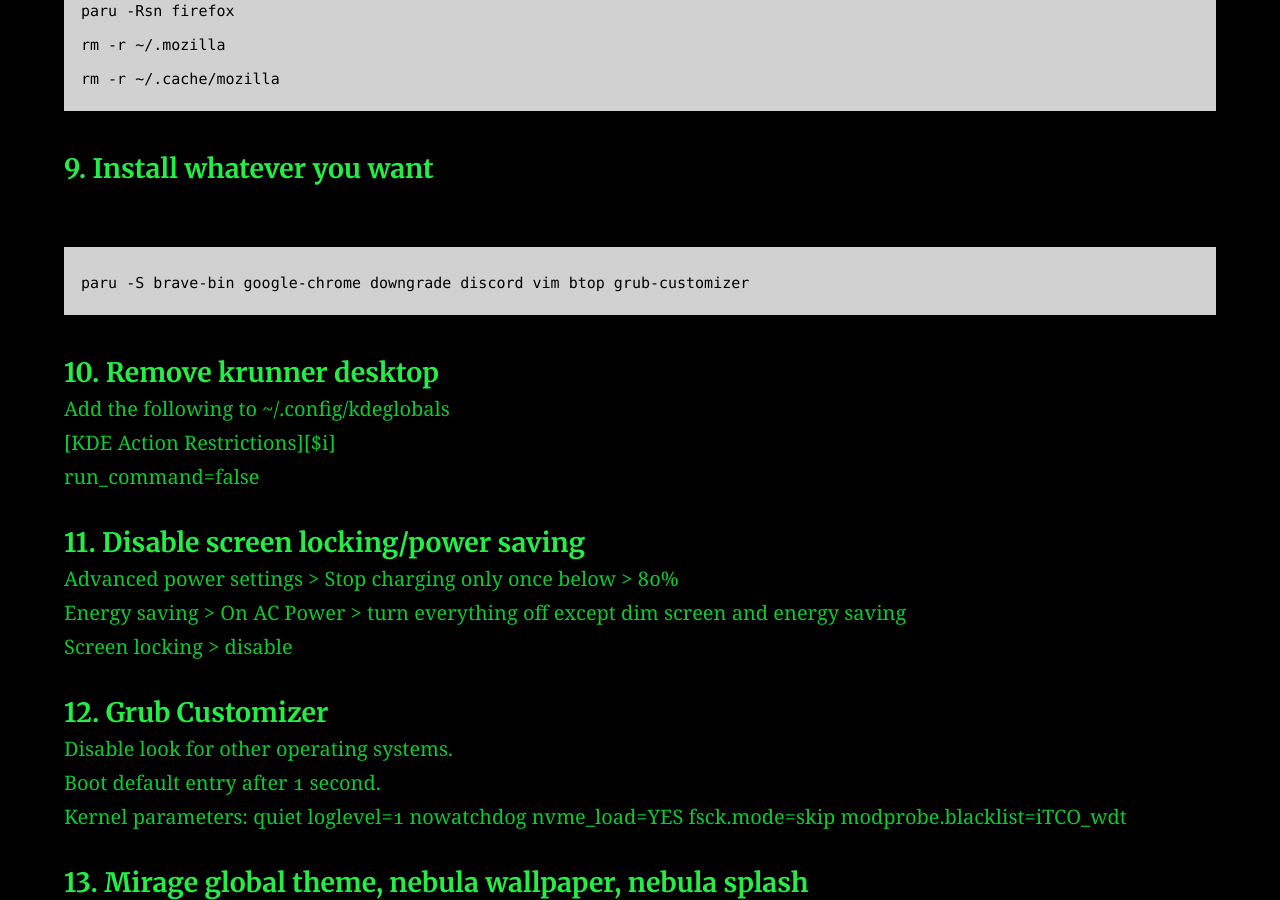
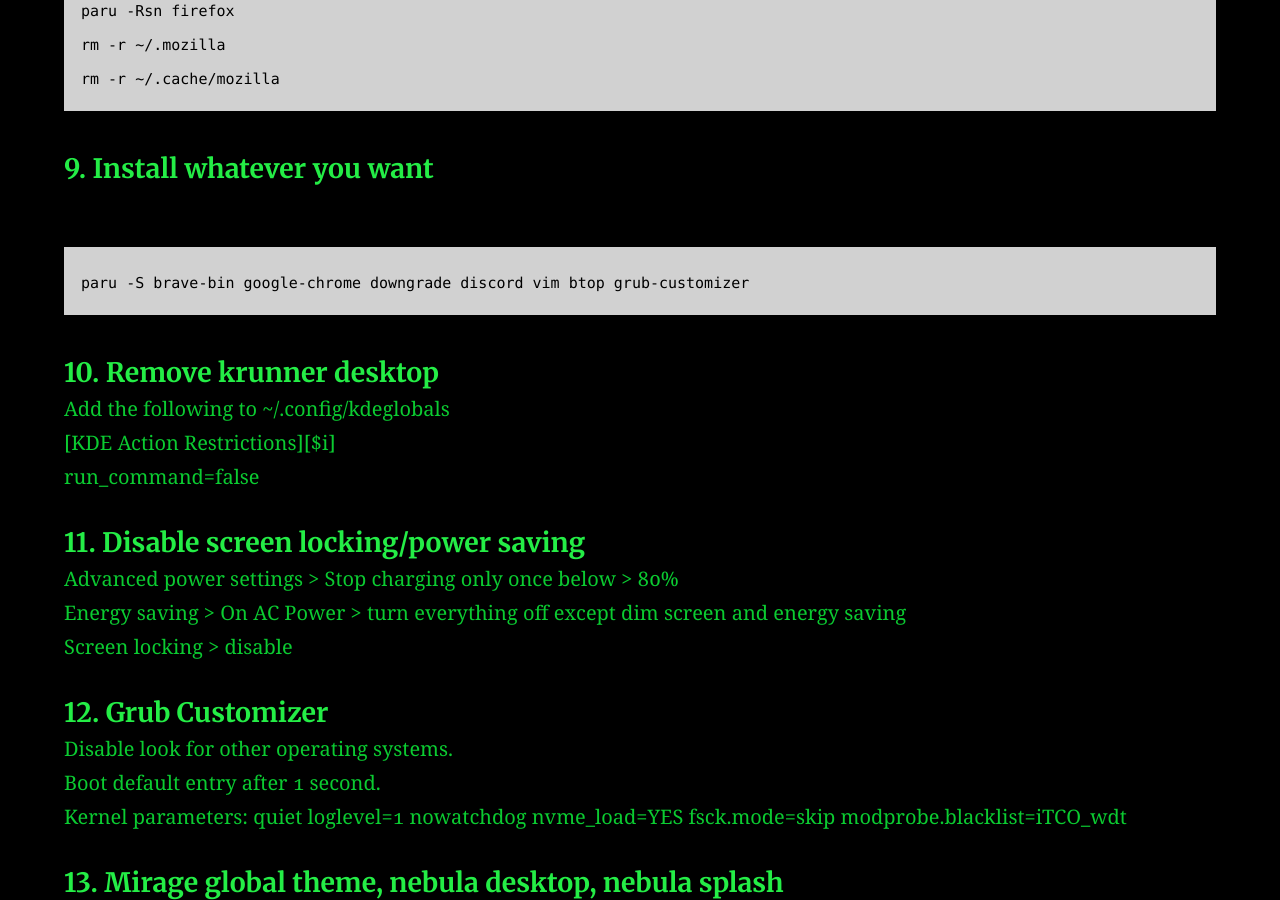
Before and after one commit to AC01010/Connor-McCartney.github.io, a Jekyll site: the page built from _posts/2015-08-27-endeavour.md, in a window 1280 px wide and 900 px high, scrolled down 2269 px. Built offline with Jekyll 4.4.1, drawn with Linux system fonts in a browser that asks for light colours.

Commit message:
Update 2015-08-27-endeavour.md

```diff
--- a/_posts/2015-08-27-endeavour.md
+++ b/_posts/2015-08-27-endeavour.md
@@ -101,4 +101,4 @@
 Boot default entry after 1 second. <br>
 Kernel parameters: quiet loglevel=1 nowatchdog nvme_load=YES fsck.mode=skip modprobe.blacklist=iTCO_wdt
 
-#### 13. Mirage global theme, nebula wallpaper, nebula splash
+#### 13. Mirage global theme, nebula desktop, nebula splash
```
